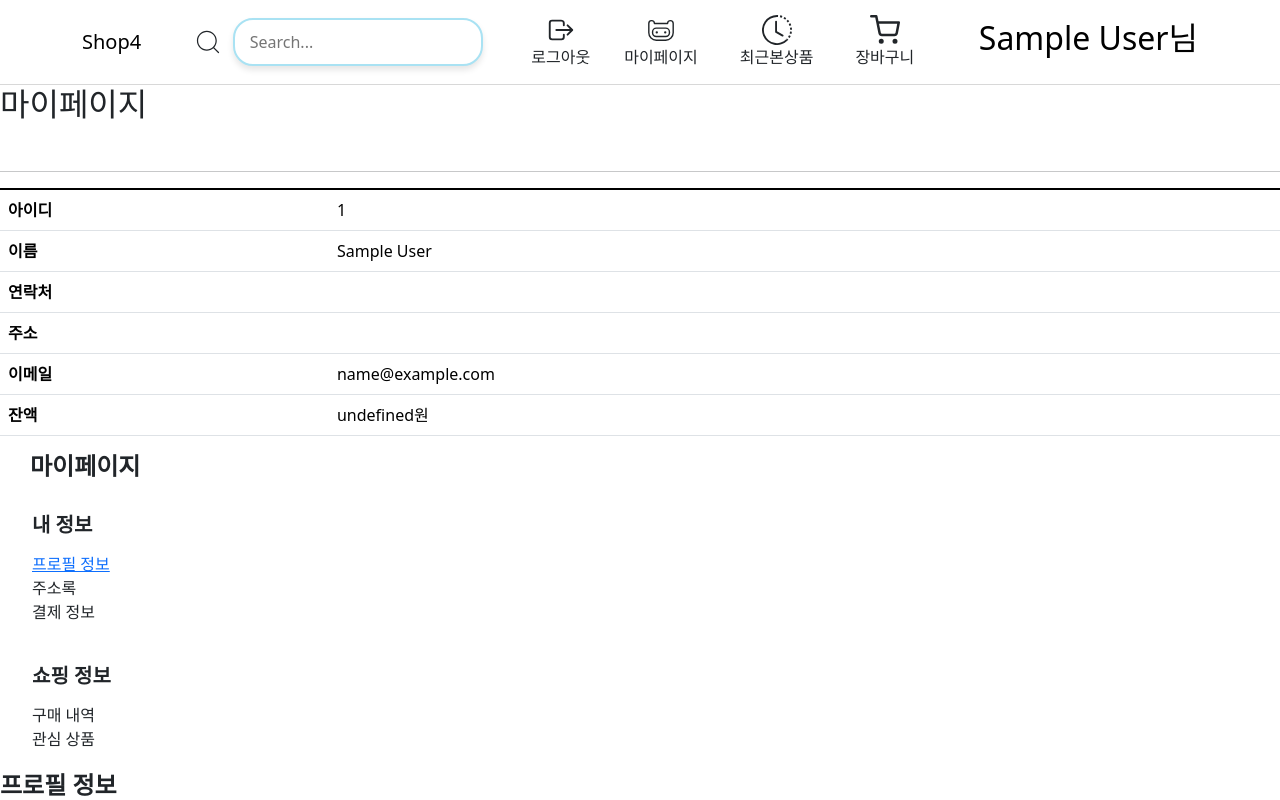
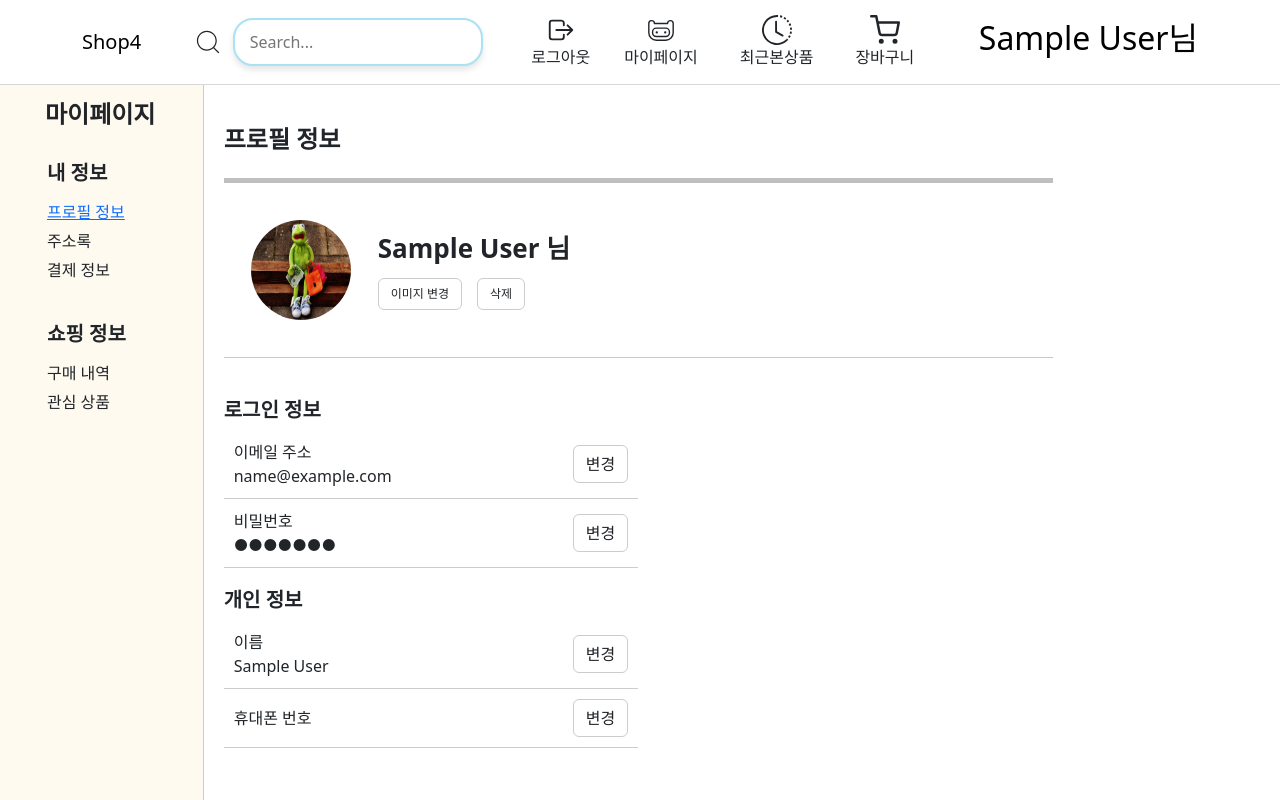
Before and after one commit to yes6686/shop4-front, a React (Create React App) app: page /myPage in a window 1280 px wide. Shown: the top 800 px of the page. Built offline with nearby package versions, Linux system fonts and the light colour scheme; no server answers; sample sign-in values are in the browser's storage.

Commit message:
마이페이지 수정

```diff
--- a/src/routes/MyPage.js
+++ b/src/routes/MyPage.js
@@ -44,33 +44,7 @@ const MyPage = () => {
 
 	return (
 		<>
-			<h2 className="myPageTitle">마이페이지</h2>
-			<br />
-			<hr />
-
-			<div className="table-wrapper">
-				<table className="table myPageTable">
-					<tbody>
-						{[
-							{ label: '아이디', value: user.userId },
-							{ label: '이름', value: user.name },
-							{ label: '연락처', value: user.phone },
-							{ label: '주소', value: user.address },
-							{ label: '이메일', value: user.email },
-							{ label: '잔액', value: user.cash + '원' },
-						].map((item, index) => (
-							<tr
-								key={index}
-								style={index === 0 ? { borderTop: '2px solid #000' } : {}}
-							>
-								<th scope="row">{item.label}</th>
-								<td>{item.value}</td>
-							</tr>
-						))}
-					</tbody>
-				</table>
-			</div>
-
+			<div className="myPageContainer">
             {/* 왼쪽 부분 */}
 			<div className="leftContent">
 				<h4 style={{ fontWeight: 'bold', marginLeft: '30px' }}>마이페이지</h4>{' '}
@@ -244,6 +218,7 @@ const MyPage = () => {
 					</div>
 				</div>
 			</div>
+            </div>
 		</>
 	);
 };
```
